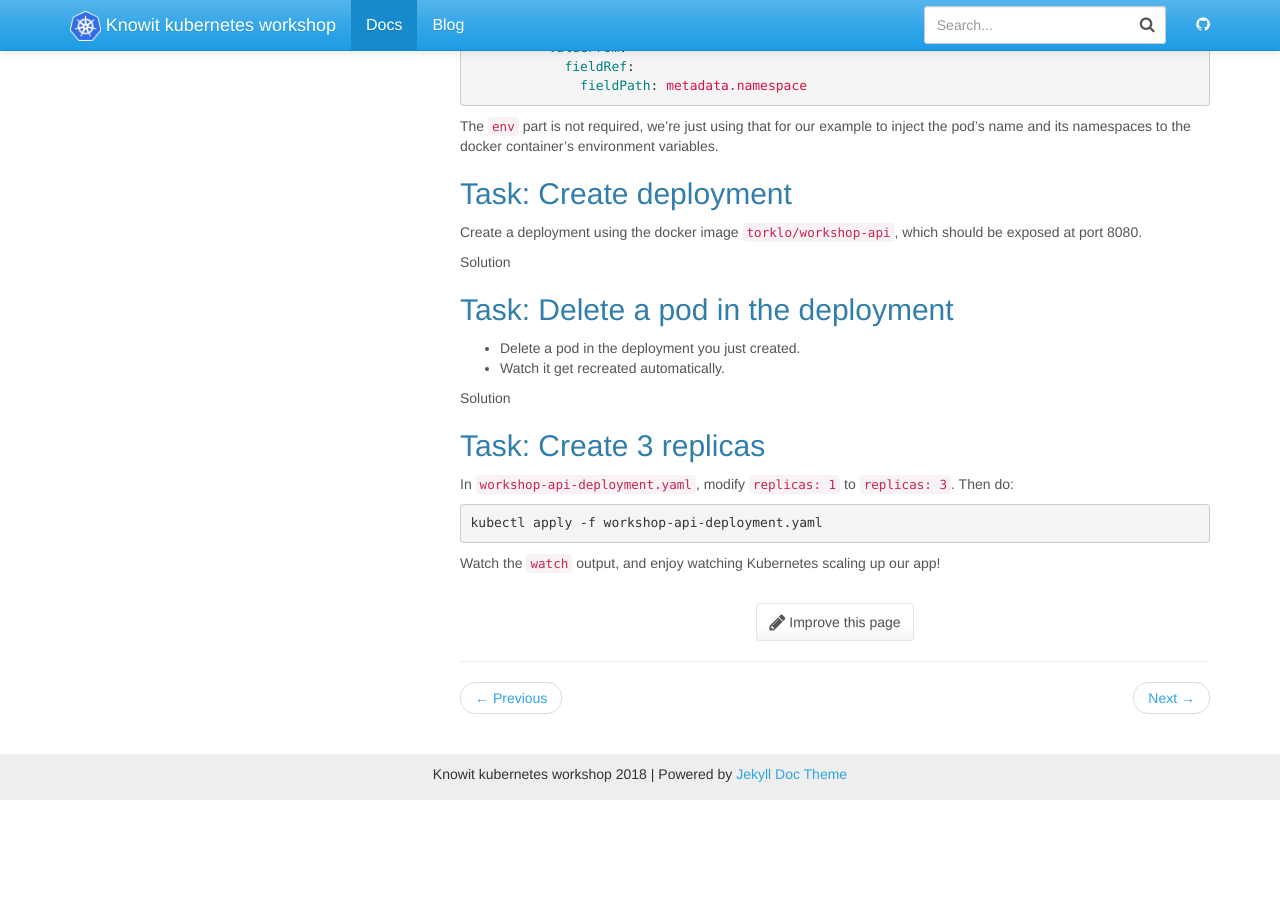
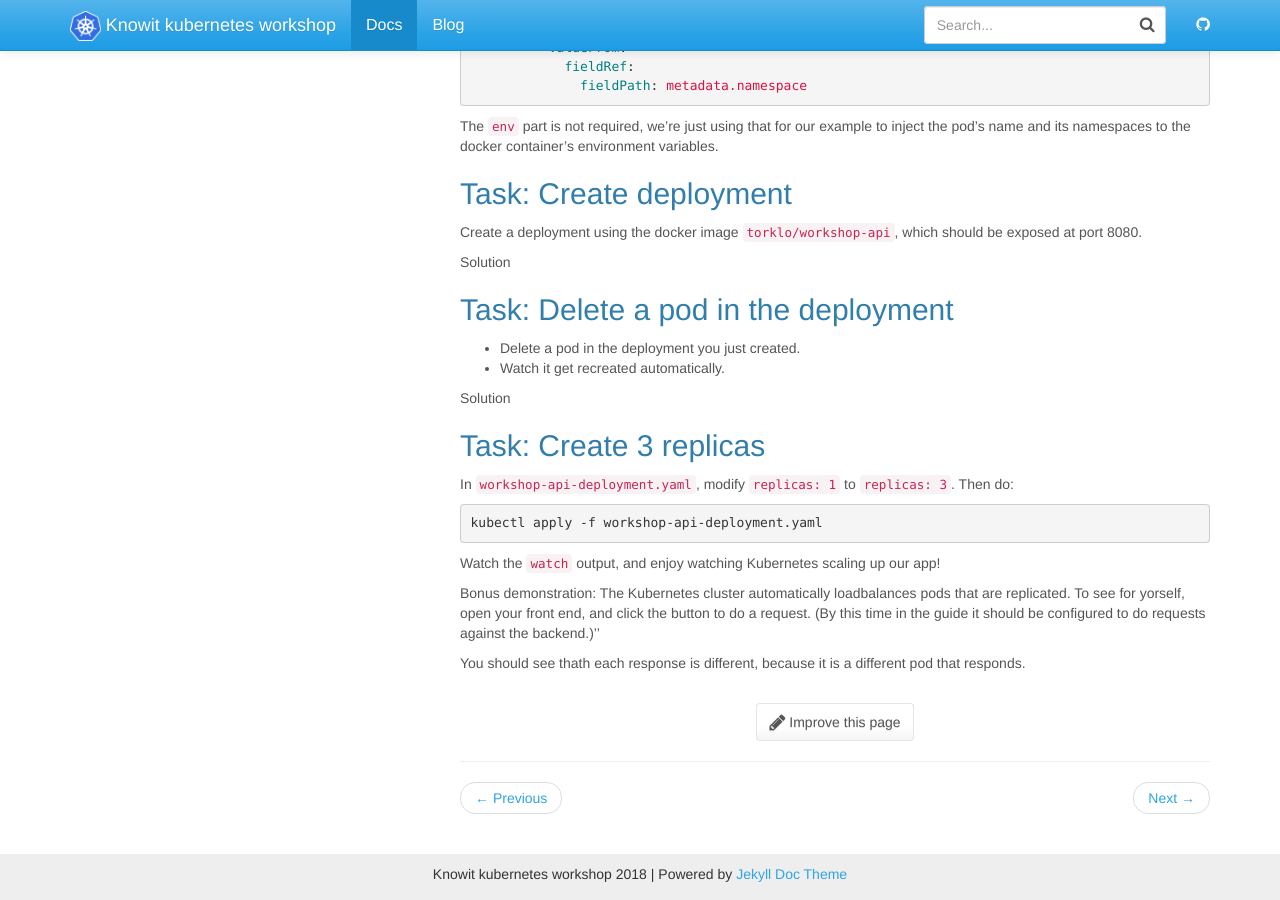
Before and after one commit to knowit/kubernetes-workshop, a Jekyll site: the page built from docs/_docs/workshop/deploy.md, in a window 1280 px wide and 900 px high, scrolled down 1846 px. Built offline with Jekyll 4.4.1, drawn with Linux system fonts in a browser that asks for light colours; before the commit the page ends 2646 px from its top, so only the background shows below that.

Commit message:
Add load balancing tip to deploy

````diff
--- a/docs/_docs/workshop/deploy.md
+++ b/docs/_docs/workshop/deploy.md
@@ -174,3 +174,9 @@
 ```
 
 Watch the `watch` output, and enjoy watching Kubernetes scaling up our app!
+
+Bonus demonstration: The Kubernetes cluster automatically loadbalances pods that are replicated. To see for
+yorself, open your front end, and click the button to do a request. (By this time in the guide it should be
+configured to do requests against the backend.)''
+
+You should see thath each response is different, because it is a different pod that responds.
````
